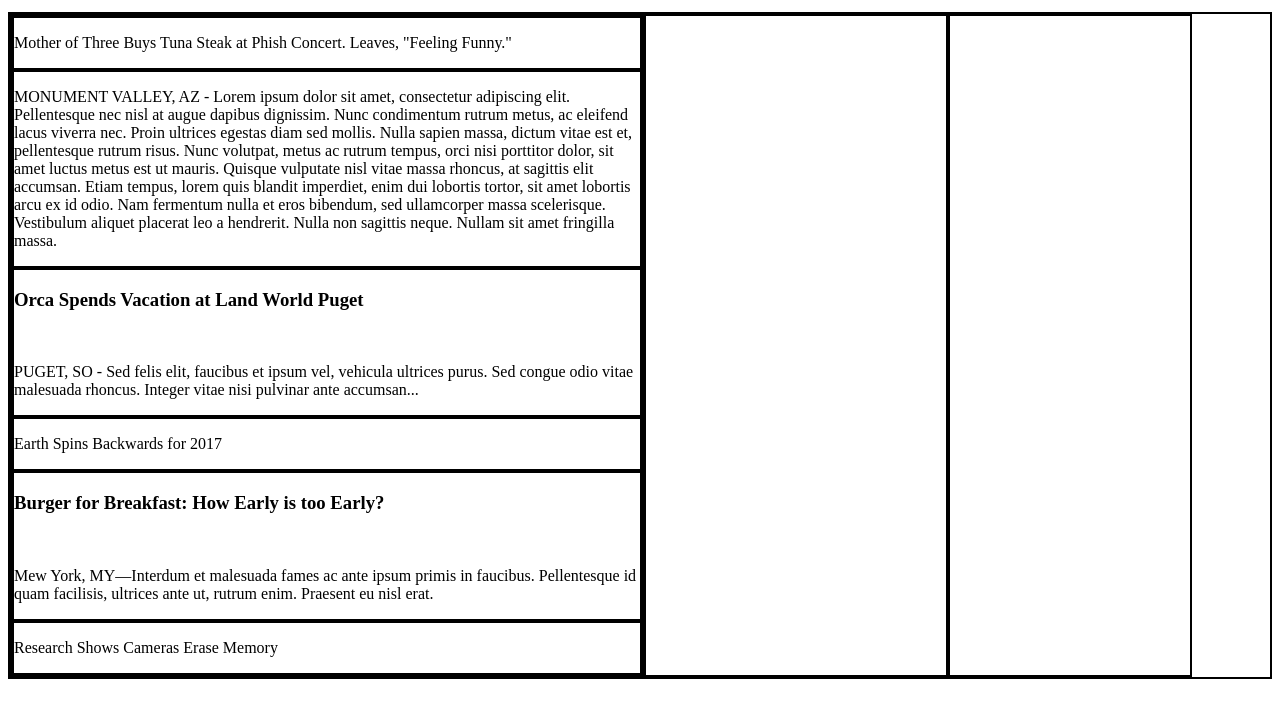
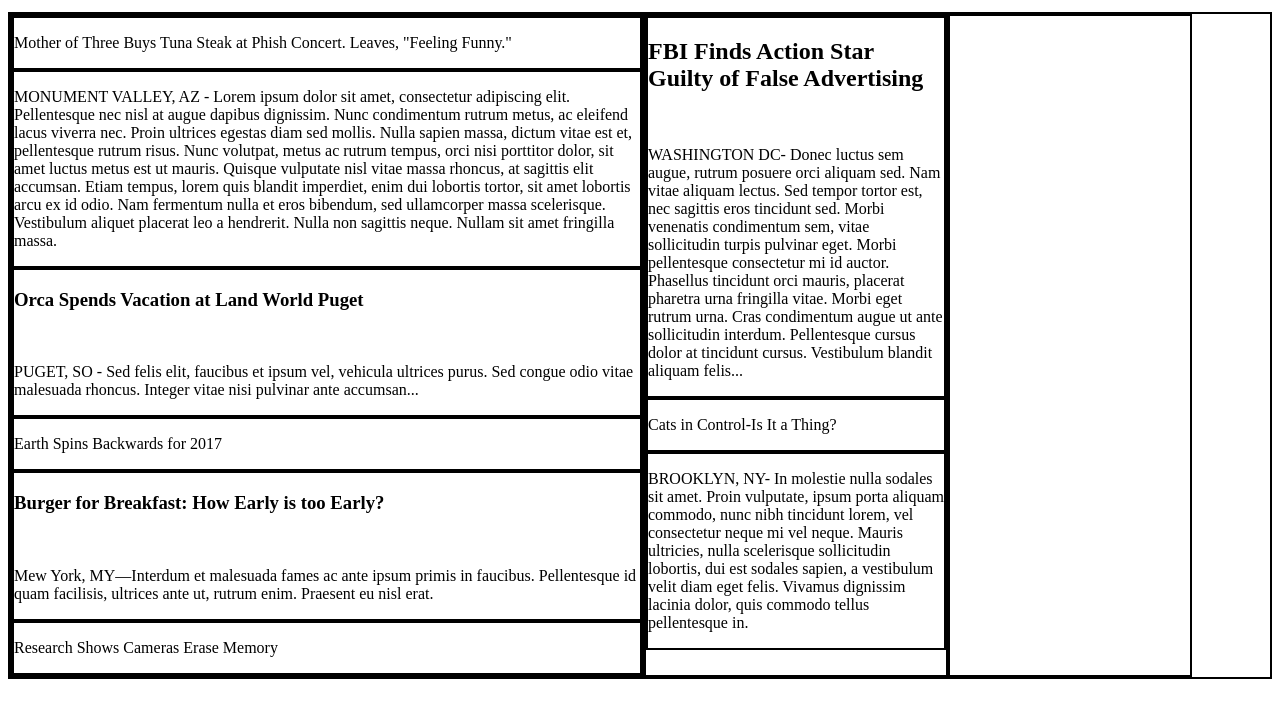
Before and after one commit to hermanmcleod/my_times, a plain HTML site: page index.html in a window 1280 px wide. Shown: the part 93-800 px from the top of the page. Drawn offline with Linux system fonts and the light colour scheme.

Commit message:
complete second column content

```diff
--- a/index.html
+++ b/index.html
@@ -47,6 +47,17 @@
   			</div>
   		</div>
   		<div class="column medium">
+  			<div class="medium top content">
+  				<h2>FBI Finds Action Star Guilty of False Advertising</h2>
+  				<br>
+  				<p>WASHINGTON DC- Donec luctus sem augue, rutrum posuere orci aliquam sed. Nam vitae aliquam lectus. Sed tempor tortor est, nec sagittis eros tincidunt sed. Morbi venenatis condimentum sem, vitae sollicitudin turpis pulvinar eget. Morbi pellentesque consectetur mi id auctor. Phasellus tincidunt orci mauris, placerat pharetra urna fringilla vitae. Morbi eget rutrum urna. Cras condimentum augue ut ante sollicitudin interdum. Pellentesque cursus dolor at tincidunt cursus. Vestibulum blandit aliquam felis...</p>
+  			</div>
+  			<div class="medium bottom headline">
+  				<p>Cats in Control-Is It a Thing?</p>
+  			</div>
+  			<div class="medium bottom content">
+  				<p>BROOKLYN, NY- In molestie nulla sodales sit amet. Proin vulputate, ipsum porta aliquam commodo, nunc nibh tincidunt lorem, vel consectetur neque mi vel neque. Mauris ultricies, nulla scelerisque sollicitudin lobortis, dui est sodales sapien, a vestibulum velit diam eget felis. Vivamus dignissim lacinia dolor, quis commodo tellus pellentesque in.</p>
+  			</div>
   		</div>
   		<div class="column small">
   		</div>
```
